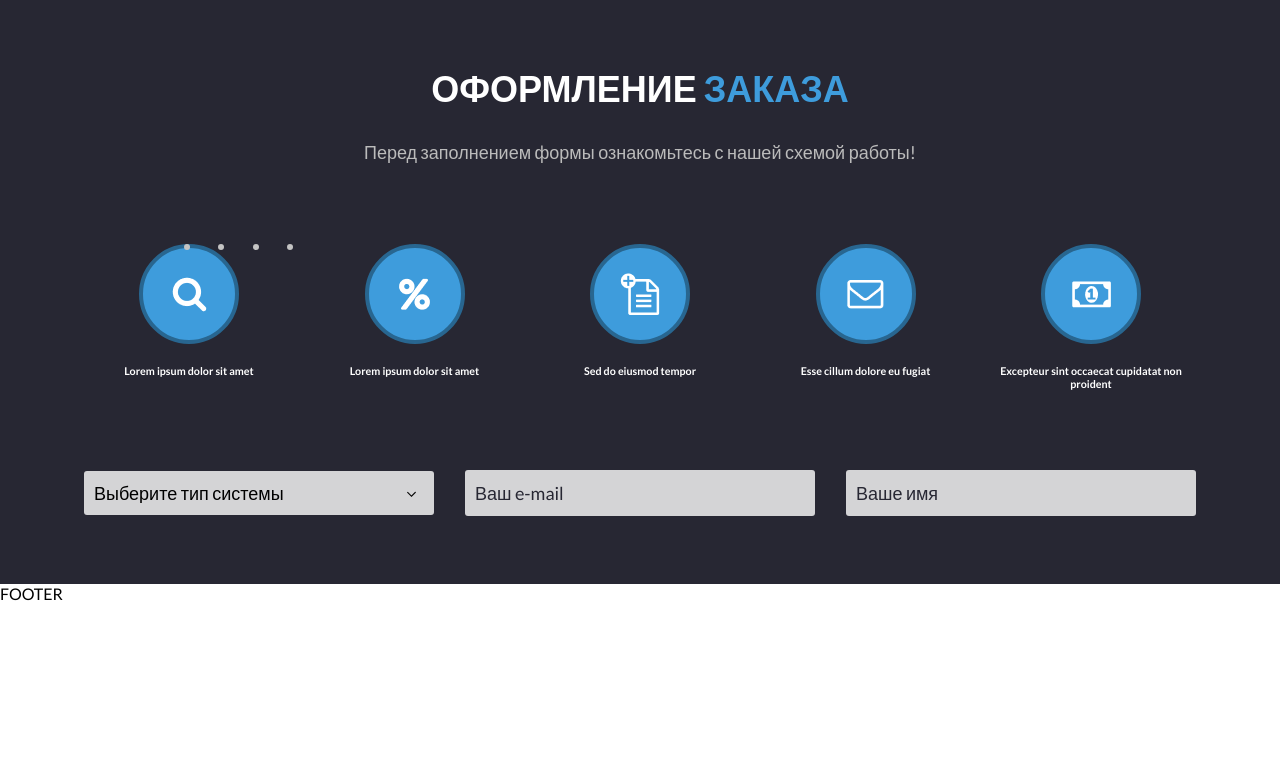
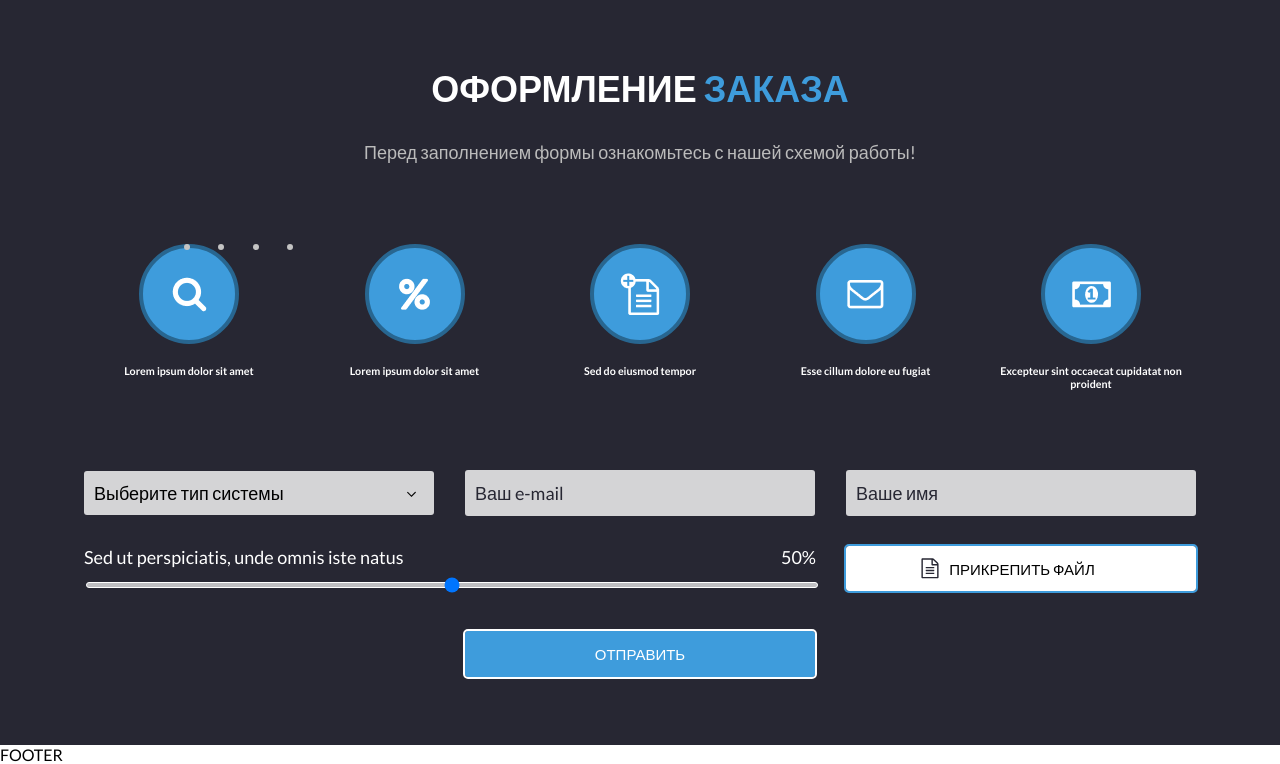
Before and after one commit to Lonerr7/test-task-for-job, a plain HTML site: page dist/index.html in a window 1280 px wide. Shown: the part 994-1758 px from the top of the page. Before the commit the page ends 1597 px from the top, so only its background shows below. Drawn offline with Linux system fonts and the light colour scheme.

Commit message:
4. Finished form section

```diff
--- a/dist/index.html
+++ b/dist/index.html
@@ -6,10 +6,10 @@
   <meta name="viewport" content="width=device-width, initial-scale=1.0">
   <link rel="preconnect" href="https://fonts.googleapis.com">
   <link rel="preconnect" href="https://fonts.gstatic.com" crossorigin>
-  <link href="https://fonts.googleapis.com/css2?family=Lato:wght@400;700;900&display=swap&_v=20240606224421" rel="stylesheet">
-  <link href="https://fonts.googleapis.com/css2?family=Lato:wght@400;700;900&family=Raleway:ital,wght@0,800;1,800&display=swap&_v=20240606224421" rel="stylesheet">
+  <link href="https://fonts.googleapis.com/css2?family=Lato:wght@400;700;900&display=swap&_v=20240608101622" rel="stylesheet">
+  <link href="https://fonts.googleapis.com/css2?family=Lato:wght@400;700;900&family=Raleway:ital,wght@0,800;1,800&display=swap&_v=20240608101622" rel="stylesheet">
 
-  <link rel="stylesheet" href="css/style.min.css?_v=20240606224421">
+  <link rel="stylesheet" href="css/style.min.css?_v=20240608101622">
   <title>Loremipsum.net</title>
 </head>
 
@@ -145,12 +145,32 @@
             <input class="form__input" type="text" name="username" id="username" placeholder="Ваше имя">
           </div>
         </div>
+
+        <div class="form__bottom">
+         <div class="form__items">
+          <div class="form__block">
+            <label class="form__rangeLabel" for="range">Sed ut perspiciatis, unde omnis iste natus</label>
+            <span class="form__percentage">50%</span>
+          </div>
+          <input class="form__range" type="range" name="range" id="range">
+         </div>
+
+          <div class="form__control form__fileBox">
+            <label class="form__fileLabel" for="file">
+              <img class="form__fileImg" src="images/form-sheet.svg" alt="sheet">
+              <span class="form__fileText">Прикрепить файл</span>
+            </label>
+            <input class="form__input form__file" type="file" name="file" id="file">
+          </div>
+        </div>
+
+        <button class="form__btn">Отправить</button>
       </form>
     </div>
   </section>
 </main>
       <footer class="footer">FOOTER</footer>
     </div>
-    <script src="js/app.min.js?_v=20240606224421"></script>
+    <script src="js/app.min.js?_v=20240608101622"></script>
   </body>
 </html>
--- a/gulp/version.json
+++ b/gulp/version.json
@@ -1,3 +1,3 @@
 {
-    "main": "20240606224421"
+    "main": "20240608101622"
 }
--- a/src/scss/_reset.scss
+++ b/src/scss/_reset.scss
@@ -53,3 +53,7 @@ a{
   color: #fff;
   display: inline-block;
 }
+
+button {
+  border: none;
+}
--- a/src/scss/_vars.scss
+++ b/src/scss/_vars.scss
@@ -17,3 +17,15 @@ $dark-blue: #286690;
 $black: #000;
 
 // === /colors ===
+
+
+// === templates ===
+
+%form-control {
+  font-size: 18px;
+  position: relative;
+  width: 350px;
+  margin-bottom: 30px;
+}
+
+//  === /templates ===
--- a/src/scss/style.scss
+++ b/src/scss/style.scss
@@ -232,9 +232,7 @@
     }
 
     &__control {
-      font-size: 18px;
-      position: relative;
-      width: 350px;
+      @extend %form-control;
     }
 
     &__select {
@@ -280,6 +278,84 @@
         outline: 3px solid $logo;
       }
     }
+
+    &__bottom {
+      display: flex;
+      justify-content: space-between;
+      align-items: end;
+      column-gap: 30px;
+      margin-bottom: 40px;
+    }
+
+    &__items {
+      width: 100%;
+    }
+
+    &__block {
+      margin-bottom: 4px;
+      display: flex;
+      justify-content: space-between;
+      align-items: center;
+      font-size: 18px;
+      color: $white;
+      flex: 1;
+    }
+
+    &__range{
+      appearance: none;
+      width: 100%;
+      background-color: rgba($color: $white, $alpha: 0.7);
+      border-radius: 3px;
+      height: 6px;
+      border: 1px solid $white;
+
+      &::-webkit-slider-runnable-track, &::-moz-range-track {
+
+        background-color: rgba($color: $white, $alpha: 0.7);
+        height: 1px;
+      }
+    }
+
+    &__fileBox {
+      margin-bottom: 0;
+    }
+
+    &__file {
+      display: none;
+    }
+
+    &__fileLabel {
+      @extend %form-control;
+      display: flex;
+      justify-content: center;
+      align-items: center;
+      padding: 12px 36px 12px 10px;
+      margin-bottom: 0;
+      text-align: center;
+      cursor: pointer;
+      font-size: 15px;
+      text-transform: uppercase;
+      border-radius: 3px;
+      outline: 2px solid $blue;
+      background-color: $white
+    }
+
+    &__fileImg {
+      margin-right: 10px;
+    }
+
+    &__btn {
+      display: block;
+      padding: 14px 0;
+      font-size: 15px;
+      text-transform: uppercase;
+      color: $white;
+      background-color: $blue;
+      outline: 2px solid $white;
+      margin: 0 auto;
+      border-radius: 3px;
+      @extend %form-control;
+    }
   }
 }
 
```
Also changed, not shown: src/html/main.html (+20 -0 lines), dist/css/style.css, dist/css/style.min.css, dist/images/form-sheet.svg (added), dist/images/orders-dots.png (deleted), dist/images/orders-dots.webp (deleted), src/images/form-sheet.svg (added).
